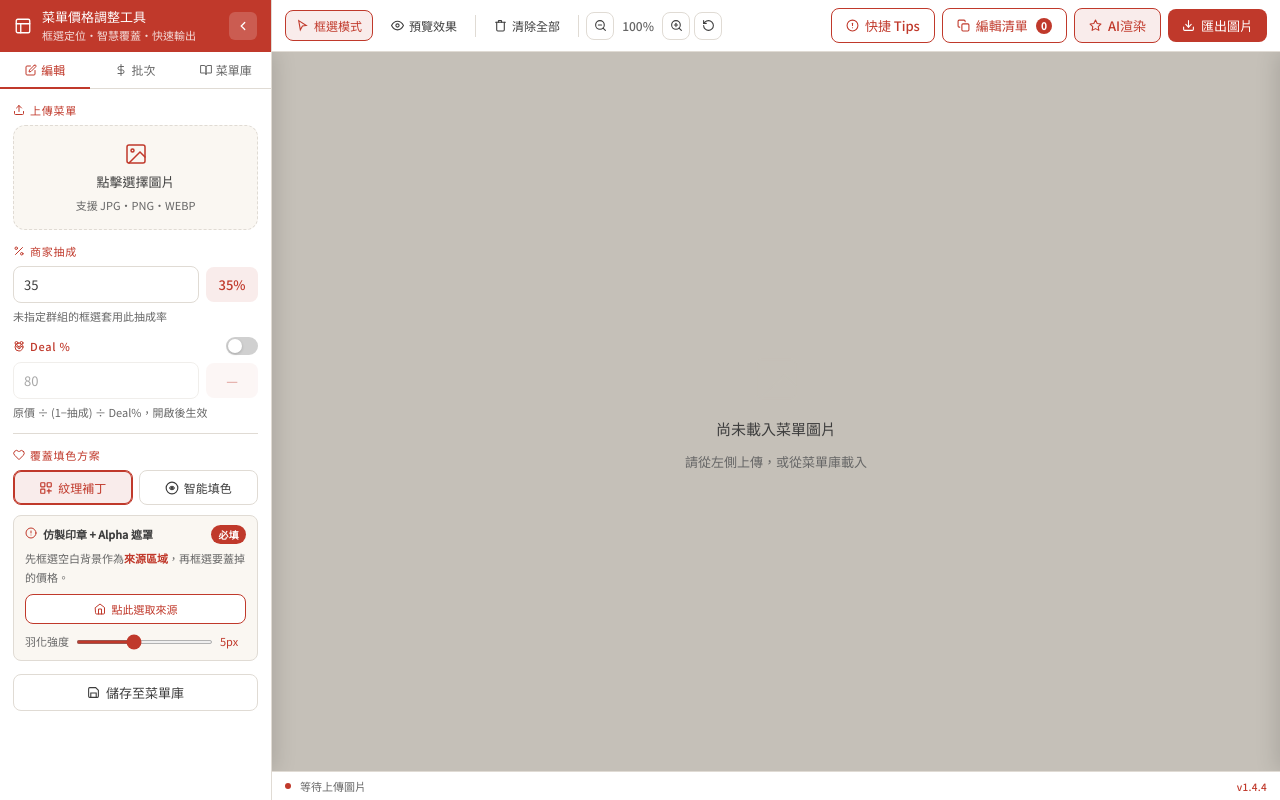
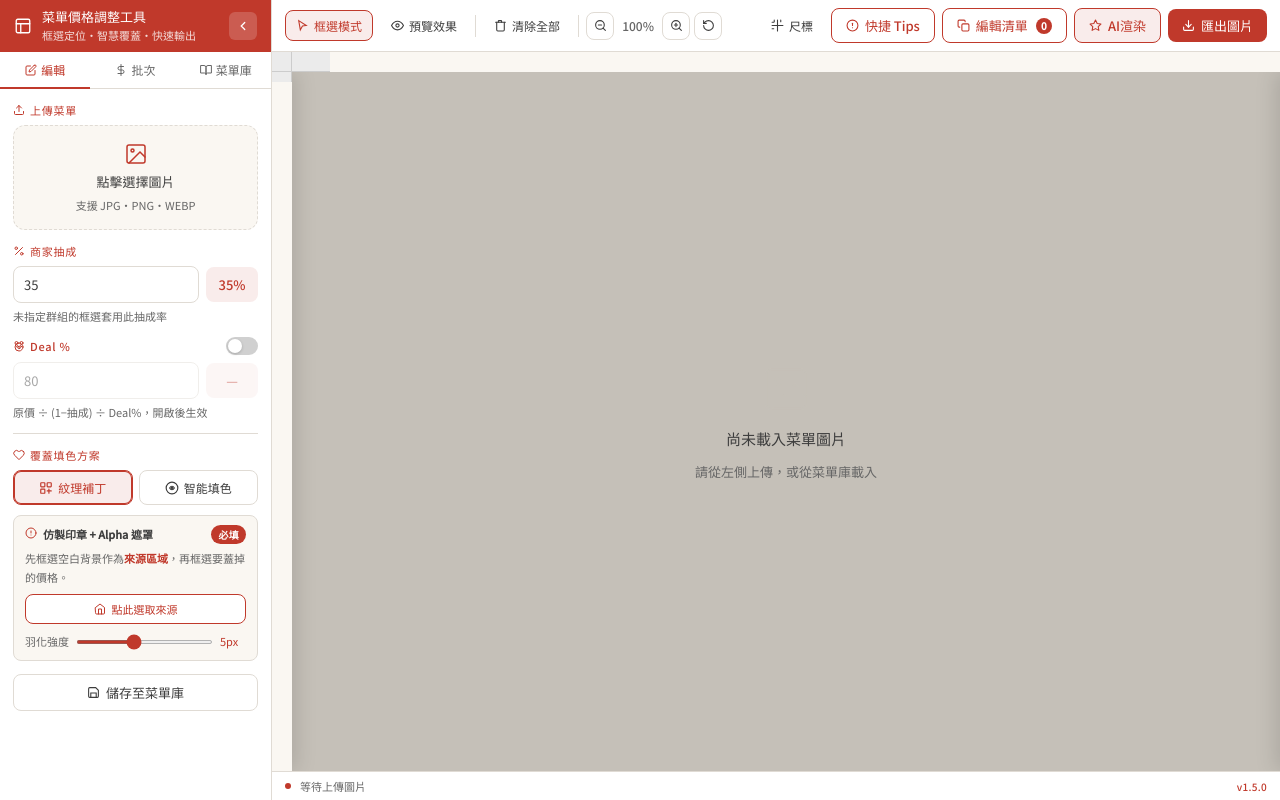
Before and after one commit to YinoeDigital/menu-price-tool, a Flask app: page / in a window 1280 px wide. Run offline with Flask 3, Linux system fonts and the light colour scheme; some libraries are stand-ins or nearby versions; some web fonts are replaced.

Commit message:
v1.5.0：五項功能優化
1. 前後綴溢出背景填色 — fillAffixOverflow() 確保「元」「$」等字元有完整背景矩形覆蓋
2. AI渲染自動對齊修正 — 進入時強制開啟預覽模式；detectColumnAlignment 閾值改為依框尺寸動態計算
3. 顆粒噪點效果 — addGrainToBox() 依原圖標準差估算噪點強度，跳過文字像素，AI渲染掃描時逐框施加
4. 畫布尺標與參考線 — rulers.js 新模組：上方/左側刻度尺標、從尺標拖出藍色虛線參考線、點擊刪除、眼睛按鈕開關；guide-canvas 隨 CSS transform 自動縮放
5. 補丁來源選取改善 — startPatchSelect() 立即清除舊來源、按鈕變紅顯示「選取中…」狀態、完成後自動還原

Co-Authored-By: Claude Sonnet 4.6 <noreply@anthropic.com>

```diff
--- a/index.html
+++ b/index.html
@@ -7,7 +7,7 @@
 <link rel="icon" type="image/svg+xml" href="static/favicon.svg">
 <link href="https://fonts.googleapis.com/css2?family=Noto+Sans+TC:wght@400;500&family=Noto+Serif+TC:wght@400;700&family=Ma+Shan+Zheng&family=Liu+Jian+Mao+Cao&family=Long+Cang&family=ZCOOL+XiaoWei&display=swap" rel="stylesheet">
 <link rel="stylesheet" href="static/css/style.css">
-<script>var APP_VERSION = '1.4.4';</script>
+<script>var APP_VERSION = '1.5.0';</script>
 </head>
 <body>
 <div class="app">
@@ -193,7 +193,7 @@
             </div>
             先框選空白背景作為<b style="color:var(--red);">來源區域</b>，再框選要蓋掉的價格。
             <div style="margin-top:8px;">
-              <button class="btn btn-outline" id="btnPatchSelect" style="font-size:11px;padding:6px 10px;width:100%;" onclick="FillEngine.setPatchSelecting(true); App.setSt('請在空白背景處拖拉框選來源紋理區域');">
+              <button class="btn btn-outline" id="btnPatchSelect" style="font-size:11px;padding:6px 10px;width:100%;" onclick="FillEngine.startPatchSelect()">
                 <svg width="12" height="12" viewBox="0 0 24 24" fill="none" stroke-width="2" stroke-linecap="round"><path d="M3 9l9-7 9 7v11a2 2 0 0 1-2 2H5a2 2 0 0 1-2-2z"/><polyline points="9 22 9 12 15 12 15 22"/></svg>
                 點此選取來源
               </button>
@@ -321,6 +321,14 @@
         </button>
       </div>
       <div class="tb-right">
+        <button class="tb-btn" id="btnGuides" onclick="Rulers.toggle()" title="顯示/隱藏尺標與參考線" style="padding:6px 10px;">
+          <svg width="13" height="13" viewBox="0 0 24 24" fill="none" stroke-width="2" stroke-linecap="round">
+            <path d="M2 12h20M12 2v20"/>
+            <line x1="6" y1="2" x2="6" y2="5"/><line x1="18" y1="2" x2="18" y2="5"/>
+            <line x1="2" y1="6" x2="5" y2="6"/><line x1="2" y1="18" x2="5" y2="18"/>
+          </svg>
+          尺標
+        </button>
         <!-- 快捷 Tips 按鈕 + 彈出面板 -->
         <div style="position:relative;">
           <button class="btn btn-outline" id="btnTips" style="width:auto;padding:7px 14px;font-size:13px;" onclick="App.toggleTips()">
@@ -377,8 +385,12 @@
       </div>
     </div>
 
-    <!-- Canvas area -->
-    <div class="cw" id="cw">
+    <!-- Canvas area with rulers -->
+    <div class="ruler-area" id="rulerArea">
+      <div class="ruler-corner"></div>
+      <canvas class="ruler-h" id="rulerH"></canvas>
+      <canvas class="ruler-v" id="rulerV"></canvas>
+      <div class="cw" id="cw">
       <div class="empty-st" id="emptySt">
         <svg width="52" height="52" viewBox="0 0 24 24" fill="none" stroke-width="1" stroke-linecap="round">
           <rect x="3" y="3" width="18" height="18" rx="2"/><circle cx="8.5" cy="8.5" r="1.5"/>
@@ -389,6 +401,7 @@
       </div>
       <div class="cc" id="cc" style="display:none;">
         <canvas id="mc"></canvas>
+        <canvas id="guide-canvas"></canvas>
       </div>
 
       <!-- Right Panel: 編輯清單 -->
@@ -572,7 +585,8 @@
           <button class="btn btn-primary" style="flex:1;" onclick="FloatPanel.confirm()">加入</button>
         </div>
       </div>
-    </div>
+    </div><!-- /cw -->
+    </div><!-- /ruler-area -->
 
     <!-- Status bar -->
     <div class="status-bar">
@@ -634,6 +648,7 @@
   </button>
 </div>
 
+<script src="static/js/rulers.js"></script>
 <script src="static/js/fillengine.js"></script>
 <script src="static/js/groups.js"></script>
 <script src="static/js/library.js"></script>
@@ -642,6 +657,7 @@
 <script>
   window.addEventListener('DOMContentLoaded', function() {
     App.init();
+    Rulers.init();
     checkVersion();
   });
 
--- a/static/css/style.css
+++ b/static/css/style.css
@@ -343,7 +343,12 @@ select:focus,input:focus{border-color:var(--red);}
 .zoom-val{font-size:12px;color:var(--gmd);min-width:40px;text-align:center;font-weight:500;}
 
 /* Canvas area */
-.cw{flex:1;overflow:hidden;background:#C5C0B8;position:relative;}
+.ruler-area{flex:1;display:grid;grid-template-columns:20px 1fr;grid-template-rows:20px 1fr;overflow:hidden;min-height:0;}
+.ruler-corner{background:#ebebeb;border-right:1px solid #ccc;border-bottom:1px solid #ccc;z-index:3;}
+canvas.ruler-h{display:block;height:20px;cursor:s-resize;background:#ebebeb;border-bottom:1px solid #ccc;z-index:3;}
+canvas.ruler-v{display:block;width:20px;cursor:e-resize;background:#ebebeb;border-right:1px solid #ccc;z-index:3;}
+.cw{overflow:hidden;background:#C5C0B8;position:relative;min-height:0;min-width:0;}
+#guide-canvas{position:absolute;top:0;left:0;pointer-events:none;z-index:5;}
 .cc{position:absolute;transform-origin:0 0;}
 #mc{display:block;cursor:crosshair;}
 
@@ -606,6 +611,9 @@ select:focus,input:focus{border-color:var(--red);}
 #patch-hint input[type=range],
 #autofill-hint input[type=range]{accent-color:var(--red);}
 
+/* ── Patch select button selecting state ── */
+#btnPatchSelect.selecting{background:var(--red) !important;color:#fff !important;border-color:var(--red) !important;}
+
 /* ── 群組 Help 按鈕 ── */
 .grp-help-btn{
   width:16px;height:16px;border-radius:50%;
--- a/static/js/app.js
+++ b/static/js/app.js
@@ -107,6 +107,23 @@ var App = (function() {
     rd.readAsDataURL(f);
   }
 
+  // ── 前後綴溢出背景填色 ──
+  function fillAffixOverflow(ctx, ns, tx, box, bgColor) {
+    var tw = ctx.measureText(ns).width;
+    var textLeft = ctx.textAlign === 'left' ? tx : ctx.textAlign === 'right' ? tx - tw : tx - tw / 2;
+    var textRight = textLeft + tw;
+    if (textLeft >= box.x && textRight <= box.x + box.w) return; // no overflow
+    var fr = bgColor && bgColor.r !== undefined ? bgColor.r : 220;
+    var fg = bgColor && bgColor.g !== undefined ? bgColor.g : 220;
+    var fb = bgColor && bgColor.b !== undefined ? bgColor.b : 220;
+    var fillLeft  = Math.min(textLeft - 2, box.x);
+    var fillRight = Math.max(textRight + 2, box.x + box.w);
+    ctx.save();
+    ctx.fillStyle = 'rgb(' + fr + ',' + fg + ',' + fb + ')';
+    ctx.fillRect(fillLeft, box.y, fillRight - fillLeft, box.h);
+    ctx.restore();
+  }
+
   // ── REDRAW ──
   // 拖曳期間輕量渲染：只畫框線，跳過 FillEngine（避免 lag）
   function fastRedraw() {
@@ -202,6 +219,7 @@ var App = (function() {
           ctx.fillStyle = tc; ctx.textBaseline = vAl === 'top' ? 'alphabetic' : 'middle';
           var tx = bAlign === 'left' ? box.x + 4 : bAlign === 'right' ? box.x + box.w - 4 : box.x + box.w / 2;
           ctx.textAlign = bAlign;
+          fillAffixOverflow(ctx, ns, tx, box, bgColor);
           ctx.fillText(ns, tx, ty);
           // 雙刪除線
           if (box.strikethrough) {
@@ -410,6 +428,7 @@ var App = (function() {
         oc.fillStyle = tc; oc.textBaseline = vAl2 === 'top' ? 'alphabetic' : 'middle';
         var tx2 = bAlign2 === 'left' ? box.x + 4 : bAlign2 === 'right' ? box.x + box.w - 4 : box.x + box.w / 2;
         oc.textAlign = bAlign2;
+        fillAffixOverflow(oc, ns, tx2, box, bgColor);
         oc.fillText(ns, tx2, ty2);
         if (box.strikethrough) {
           var tw2 = oc.measureText(ns).width;
@@ -430,6 +449,7 @@ var App = (function() {
       origC3.getContext('2d').drawImage(img, 0, 0);
       for (var ei = 0; ei < boxes.length; ei++) {
         blendBoxEdge(oc, off, origC3, boxes[ei]);
+        addGrainToBox(oc, boxes[ei], origC3);
       }
     }
     var fmt = mc.dataset.fmt || 'png';
@@ -656,6 +676,13 @@ var App = (function() {
     var btn = document.getElementById('tbEnhance');
     if (btn) btn.disabled = true;
 
+    // Force preview mode so alignment is visible
+    if (!previewMode) {
+      previewMode = true;
+      var pb = document.getElementById('tbPrev');
+      if (pb) pb.classList.add('active');
+    }
+
     // Step 1：偵測垂直欄/水平列，自動套用靠右/靠上對齊
     detectColumnAlignment();
 
@@ -709,6 +736,7 @@ var App = (function() {
           if (!done[box.id] && (box.y + box.h * 0.5) <= canvasY) {
             done[box.id] = true;
             blendBoxEdge(ctx, canvas, origC, box);
+            addGrainToBox(ctx, box, origC);
           }
         }
 
@@ -732,7 +760,11 @@ var App = (function() {
   // ── 自動對齊偵測：垂直欄→靠右，水平列→靠上 ──
   function detectColumnAlignment() {
     if (boxes.length < 2) return;
-    var X_THRESH = 50, Y_THRESH = 40, MIN_GRP = 2;
+    var avgW = boxes.reduce(function(s,b){return s+b.w;},0)/boxes.length;
+    var avgH = boxes.reduce(function(s,b){return s+b.h;},0)/boxes.length;
+    var X_THRESH = Math.min(80, Math.max(20, avgW * 0.5));
+    var Y_THRESH = Math.min(60, Math.max(15, avgH * 0.5));
+    var MIN_GRP = 2;
     var inCol = {}, inRow = {};
 
     // 找垂直欄（center-X 相近）
@@ -756,6 +788,56 @@ var App = (function() {
       if (inCol[box.id])      { box.textAlign = 'right'; }
       else if (inRow[box.id]) { box.verticalAlign = 'top'; }
     });
+  }
+
+  // ── 顆粒/噪點效果：對已填色的背景區域加入細微像素擾動 ──
+  function addGrainToBox(ctx, box, origC) {
+    var x = Math.round(box.x), y = Math.round(box.y);
+    var w = Math.round(box.w), h = Math.round(box.h);
+    if (w <= 2 || h <= 2) return;
+
+    // Sample noise level from original pixels above the box
+    var origCtx2 = origC.getContext('2d');
+    var sy2 = Math.max(0, y - 12), sh2 = Math.min(12, y);
+    var noiseLevel = 4;
+    if (sh2 > 0) {
+      var sd2 = origCtx2.getImageData(x, sy2, w, sh2).data;
+      var lv = [];
+      for (var si2 = 0; si2 < sd2.length; si2 += 4) {
+        lv.push(0.299*sd2[si2] + 0.587*sd2[si2+1] + 0.114*sd2[si2+2]);
+      }
+      var m2 = lv.reduce(function(a,b){return a+b;}, 0) / (lv.length || 1);
+      var v2 = lv.reduce(function(s2,vv){return s2+(vv-m2)*(vv-m2);}, 0) / (lv.length || 1);
+      noiseLevel = Math.min(14, Math.max(2, Math.sqrt(v2) * 0.55));
+    }
+    if (noiseLevel < 1.5) return;
+
+    // Sample fill color from box center
+    var sm2 = Math.max(3, Math.floor(Math.min(w,h) * 0.2));
+    var cw2 = Math.max(1, w - sm2*2), ch2 = Math.max(1, h - sm2*2);
+    var cd2 = ctx.getImageData(x + sm2, y + sm2, cw2, ch2).data;
+    var rr2 = [], gg2 = [], bb2 = [];
+    for (var ci2 = 0; ci2 < cd2.length; ci2 += 4) {
+      rr2.push(cd2[ci2]); gg2.push(cd2[ci2+1]); bb2.push(cd2[ci2+2]);
+    }
+    rr2.sort(function(a,b){return a-b;}); gg2.sort(function(a,b){return a-b;}); bb2.sort(function(a,b){return a-b;});
+    var mid2 = Math.floor(rr2.length / 2);
+    var fillR2 = rr2[mid2]||220, fillG2 = gg2[mid2]||220, fillB2 = bb2[mid2]||220;
+
+    // Apply noise, skip text pixels
+    var bd2 = ctx.getImageData(x, y, w, h);
+    var d2 = bd2.data;
+    var seed2 = ((box.x * 1000 + box.y) | 0);
+    for (var pi2 = 0; pi2 < d2.length; pi2 += 4) {
+      var dr2 = d2[pi2]-fillR2, dg2 = d2[pi2+1]-fillG2, db2 = d2[pi2+2]-fillB2;
+      if (dr2*dr2 + dg2*dg2 + db2*db2 > 4500) continue; // skip text pixels
+      seed2 = (seed2 * 1664525 + 1013904223) & 0x7fffffff;
+      var n2 = ((seed2 / 0x7fffffff) - 0.5) * 2 * noiseLevel;
+      d2[pi2]   = Math.max(0, Math.min(255, (d2[pi2]   + n2) | 0));
+      d2[pi2+1] = Math.max(0, Math.min(255, (d2[pi2+1] + n2) | 0));
+      d2[pi2+2] = Math.max(0, Math.min(255, (d2[pi2+2] + n2) | 0));
+    }
+    ctx.putImageData(bd2, x, y);
   }
 
   // 核心像素融合：對單一 box 的邊緣做 smoothstep 融合（保護文字像素）
--- a/static/js/canvas.js
+++ b/static/js/canvas.js
@@ -175,6 +175,11 @@ var Canvas = (function() {
           return;
         }
       }
+    }
+
+    // Guide delete: click within threshold of a guide line
+    if (typeof Rulers !== 'undefined' && !spaceHeld && !e.altKey) {
+      if (Rulers.tryDeleteGuide(p.x, p.y)) { e.preventDefault(); return; }
     }
 
     if (document.getElementById('fp').classList.contains('open')) return;
@@ -442,6 +447,7 @@ var Canvas = (function() {
   function applyTransform() {
     cc.style.transform = 'translate(' + panX + 'px,' + panY + 'px) scale(' + zoomLevel + ')';
     cc.style.transformOrigin = '0 0';
+    if (typeof Rulers !== 'undefined') Rulers.redraw();
   }
 
   function updateZoomVal() {
@@ -457,6 +463,7 @@ var Canvas = (function() {
     panY = Math.max(0, (cw.clientHeight - img.height * zoomLevel) / 2);
     applyTransform();
     updateZoomVal();
+    if (typeof Rulers !== 'undefined') Rulers.redraw();
   }
 
   function zoom(delta) {
--- a/static/js/fillengine.js
+++ b/static/js/fillengine.js
@@ -49,9 +49,35 @@ var FillEngine = (function () {
   function setPatchSelecting(v) { patchSelecting = v; }
   function getPatchSource() { return patchSource; }
 
+  function startPatchSelect() {
+    patchSource = null; // clear old source
+    patchSelecting = true;
+
+    // Reset preview
+    var preview = document.getElementById('patch-source-preview');
+    if (preview) { preview.style.display = 'none'; preview.src = ''; }
+
+    // Update badge + button to "selecting" state
+    var badge = document.getElementById('patchRequiredBadge');
+    if (badge) { badge.textContent = '選取中…'; badge.style.background = '#E67E22'; }
+    var btn = document.getElementById('btnPatchSelect');
+    if (btn) {
+      btn.classList.add('selecting');
+      btn.innerHTML = '<svg width="12" height="12" viewBox="0 0 24 24" fill="none" stroke-width="2" stroke-linecap="round"><rect x="3" y="3" width="18" height="18" rx="1" stroke-dasharray="4 2"/></svg> 拖拉框選來源區域…';
+    }
+    App.setSt('請在空白背景處拖拉框選來源紋理區域（黑色虛線框）');
+  }
+
   function setPatchSource(src) {
     patchSource = src;
     patchSelecting = false;
+
+    // Restore button from selecting state
+    var btn2 = document.getElementById('btnPatchSelect');
+    if (btn2) {
+      btn2.classList.remove('selecting');
+      btn2.innerHTML = '<svg width="12" height="12" viewBox="0 0 24 24" fill="none" stroke-width="2" stroke-linecap="round"><path d="M3 9l9-7 9 7v11a2 2 0 0 1-2 2H5a2 2 0 0 1-2-2z"/><polyline points="9 22 9 12 15 12 15 22"/></svg> 重新選取來源';
+    }
 
     // 顯示來源預覽縮圖
     var canvas = Canvas.getCanvas();
@@ -252,6 +278,7 @@ var FillEngine = (function () {
     setPatchSelecting: setPatchSelecting,
     getPatchSource: getPatchSource,
     setPatchSource: setPatchSource,
+    startPatchSelect: startPatchSelect,
     applyAutoFill: applyAutoFill,
     applyPatch: applyPatch,
     apply: apply,
--- /dev/null
+++ b/static/js/rulers.js
@@ -0,0 +1,212 @@
+// rulers.js — 尺標 + 可拖曳參考線
+
+var Rulers = (function() {
+  var RULER_SZ = 20;
+  var guides = { h: [], v: [] }; // image-pixel coordinates
+  var visible = true;
+  var rulerH, rulerV, guideCanvas, guideCtx;
+  var dragging = null; // { type:'h'|'v', pos:null }
+
+  function init() {
+    rulerH = document.getElementById('rulerH');
+    rulerV = document.getElementById('rulerV');
+    guideCanvas = document.getElementById('guide-canvas');
+    if (!rulerH || !rulerV || !guideCanvas) return;
+    guideCtx = guideCanvas.getContext('2d');
+
+    rulerH.addEventListener('mousedown', function(e) {
+      dragging = { type: 'h', pos: null };
+      e.preventDefault();
+    });
+    rulerV.addEventListener('mousedown', function(e) {
+      dragging = { type: 'v', pos: null };
+      e.preventDefault();
+    });
+    window.addEventListener('mousemove', onDragMove);
+    window.addEventListener('mouseup', onDragEnd);
+  }
+
+  function onDragMove(e) {
+    if (!dragging) return;
+    var cc = document.getElementById('cc');
+    if (!cc) return;
+    var r = cc.getBoundingClientRect();
+    var zoom = Canvas.getZoom();
+    if (dragging.type === 'h') {
+      dragging.pos = (e.clientY - r.top) / zoom;
+    } else {
+      dragging.pos = (e.clientX - r.left) / zoom;
+    }
+    drawGuides();
+  }
+
+  function onDragEnd(e) {
+    if (!dragging) return;
+    if (dragging.pos !== null) {
+      var img = Canvas.getImage();
+      if (img) {
+        if (dragging.type === 'h' && dragging.pos >= 0 && dragging.pos <= img.height) {
+          guides.h.push(dragging.pos);
+        } else if (dragging.type === 'v' && dragging.pos >= 0 && dragging.pos <= img.width) {
+          guides.v.push(dragging.pos);
+        }
+      }
+    }
+    dragging = null;
+    drawGuides();
+  }
+
+  // Called from canvas.js onMouseDown to delete guides on click
+  function tryDeleteGuide(imgX, imgY) {
+    if (!visible) return false;
+    var THRESH = 6;
+    for (var i = guides.h.length - 1; i >= 0; i--) {
+      if (Math.abs(guides.h[i] - imgY) <= THRESH) {
+        guides.h.splice(i, 1);
+        drawGuides();
+        return true;
+      }
+    }
+    for (var j = guides.v.length - 1; j >= 0; j--) {
+      if (Math.abs(guides.v[j] - imgX) <= THRESH) {
+        guides.v.splice(j, 1);
+        drawGuides();
+        return true;
+      }
+    }
+    return false;
+  }
+
+  function drawGuides() {
+    if (!guideCanvas || !guideCtx) return;
+    var img = Canvas.getImage();
+    if (!img) { guideCtx.clearRect(0, 0, guideCanvas.width, guideCanvas.height); return; }
+    if (guideCanvas.width !== img.width)  guideCanvas.width  = img.width;
+    if (guideCanvas.height !== img.height) guideCanvas.height = img.height;
+    guideCtx.clearRect(0, 0, guideCanvas.width, guideCanvas.height);
+    if (!visible) return;
+
+    var zoom = Canvas.getZoom();
+    guideCtx.strokeStyle = 'rgba(0,140,255,0.75)';
+    guideCtx.lineWidth = 1 / zoom;
+    guideCtx.setLineDash([6/zoom, 4/zoom]);
+
+    var allH = guides.h.slice();
+    var allV = guides.v.slice();
+    if (dragging && dragging.pos !== null) {
+      if (dragging.type === 'h') allH.push(dragging.pos);
+      else allV.push(dragging.pos);
+    }
+    for (var i = 0; i < allH.length; i++) {
+      guideCtx.beginPath();
+      guideCtx.moveTo(0, allH[i]);
+      guideCtx.lineTo(img.width, allH[i]);
+      guideCtx.stroke();
+    }
+    for (var j = 0; j < allV.length; j++) {
+      guideCtx.beginPath();
+      guideCtx.moveTo(allV[j], 0);
+      guideCtx.lineTo(allV[j], img.height);
+      guideCtx.stroke();
+    }
+    guideCtx.setLineDash([]);
+  }
+
+  function drawRulers() {
+    if (!rulerH || !rulerV) return;
+    var img = Canvas.getImage();
+    var zoom = Canvas.getZoom();
+    var cc = document.getElementById('cc');
+    var rH = document.getElementById('rulerH');
+    var rV = document.getElementById('rulerV');
+    var cw = document.getElementById('cw');
+    if (!cc || !rH || !rV || !cw) return;
+
+    // Resize ruler canvases
+    var cwR = cw.getBoundingClientRect();
+    var ccR = cc.getBoundingClientRect();
+    rH.width  = Math.round(cwR.width);  rH.height = RULER_SZ;
+    rV.width  = RULER_SZ; rV.height = Math.round(cwR.height);
+
+    var hCtx = rH.getContext('2d');
+    var vCtx = rV.getContext('2d');
+
+    // Background
+    hCtx.fillStyle = '#ebebeb'; hCtx.fillRect(0,0,rH.width,RULER_SZ);
+    vCtx.fillStyle = '#ebebeb'; vCtx.fillRect(0,0,RULER_SZ,rV.height);
+    hCtx.strokeStyle = '#c0c0c0'; hCtx.lineWidth = 1;
+    hCtx.beginPath(); hCtx.moveTo(0,RULER_SZ-1); hCtx.lineTo(rH.width,RULER_SZ-1); hCtx.stroke();
+    vCtx.strokeStyle = '#c0c0c0'; vCtx.lineWidth = 1;
+    vCtx.beginPath(); vCtx.moveTo(RULER_SZ-1,0); vCtx.lineTo(RULER_SZ-1,rV.height); vCtx.stroke();
+
+    if (!img) return;
+
+    // Step size
+    var step = pickStep(zoom);
+    var imgW = img.width, imgH = img.height;
+    var offX = ccR.left - cwR.left; // offset from cw left to cc left
+    var offY = ccR.top  - cwR.top;
+
+    hCtx.fillStyle = '#555'; hCtx.font = '9px sans-serif'; hCtx.textBaseline = 'top';
+    vCtx.fillStyle = '#555'; vCtx.font = '9px sans-serif'; vCtx.textBaseline = 'top';
+    hCtx.strokeStyle = '#999'; hCtx.lineWidth = 1;
+    vCtx.strokeStyle = '#999'; vCtx.lineWidth = 1;
+
+    for (var px = 0; px <= imgW; px += step) {
+      var sx = offX + px * zoom;
+      if (sx < 0 || sx > rH.width) continue;
+      var isMajor = px % (step * 5) === 0;
+      var th = isMajor ? 10 : 5;
+      hCtx.beginPath(); hCtx.moveTo(sx, RULER_SZ-th); hCtx.lineTo(sx, RULER_SZ-1); hCtx.stroke();
+      if (isMajor && sx + 2 < rH.width) hCtx.fillText(px, sx+2, 1);
+    }
+    for (var py = 0; py <= imgH; py += step) {
+      var sy = offY + py * zoom;
+      if (sy < 0 || sy > rV.height) continue;
+      var isMajorY = py % (step * 5) === 0;
+      var tvH = isMajorY ? 10 : 5;
+      vCtx.beginPath(); vCtx.moveTo(RULER_SZ-tvH, sy); vCtx.lineTo(RULER_SZ-1, sy); vCtx.stroke();
+      if (isMajorY && sy + 2 < rV.height) {
+        vCtx.save();
+        vCtx.translate(RULER_SZ-11, sy+2);
+        vCtx.rotate(-Math.PI/2);
+        vCtx.fillText(py, 0, 0);
+        vCtx.restore();
+      }
+    }
+  }
+
+  function pickStep(zoom) {
+    var steps = [1,2,5,10,20,50,100,200,500,1000];
+    for (var i=0; i<steps.length; i++) {
+      if (steps[i]*zoom*5 >= 25) return steps[i];
+    }
+    return 1000;
+  }
+
+  function toggle() {
+    visible = !visible;
+    var btn = document.getElementById('btnGuides');
+    if (btn) btn.classList.toggle('active', visible);
+    var ra = document.getElementById('rulerArea');
+    if (ra) {
+      ra.querySelector('#rulerH').style.display = visible ? '' : 'none';
+      ra.querySelector('#rulerV').style.display = visible ? '' : 'none';
+      ra.querySelector('.ruler-corner').style.display = visible ? '' : 'none';
+    }
+    if (guideCanvas) guideCanvas.style.display = visible ? '' : 'none';
+    drawGuides();
+  }
+
+  function redraw() {
+    drawRulers();
+    drawGuides();
+  }
+
+  function clearAll() {
+    guides.h = []; guides.v = [];
+    drawGuides();
+  }
+
+  return { init: init, redraw: redraw, toggle: toggle, clearAll: clearAll, drawGuides: drawGuides, tryDeleteGuide: tryDeleteGuide };
+})();
--- a/static/version.json
+++ b/static/version.json
@@ -1,4 +1,4 @@
 {
-  "version": "1.4.4",
-  "note": "新增「價格單位」標籤，前後綴選項擴充至 5 種（無/後綴元/後綴+空格元/前綴$/前綴+空格$）"
+  "version": "1.5.0",
+  "note": "前後綴溢出背景填色、AI渲染自動開啟預覽、顆粒噪點效果、畫布尺標與參考線、補丁選取流程改善"
 }
```
Also changed, not shown: templates/index.html (+21 -5 lines).
